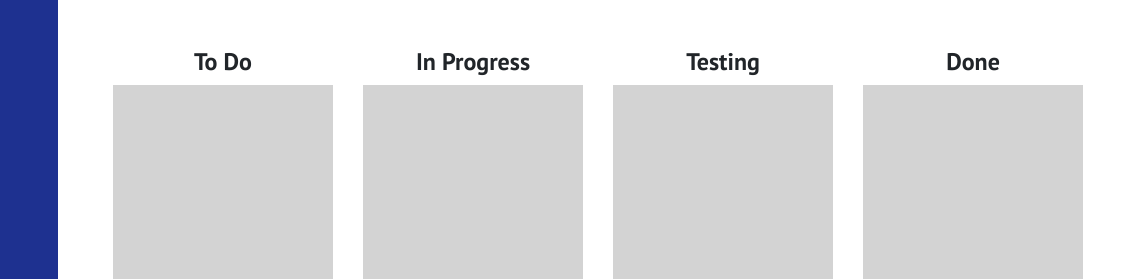
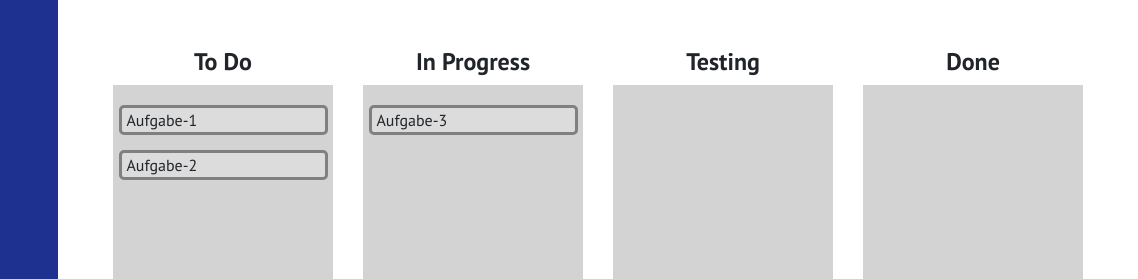
Before and after one commit to LukasVolgger/join, a plain HTML site: page html/board.html in a window 1280 px wide. Shown: the top 279 px of the page, 142-1280 px from the left. Drawn offline with nearby package versions, Linux system fonts and the light colour scheme; no server answers.

Commit message:
myCommit

```diff
--- a/html/board.html
+++ b/html/board.html
@@ -9,10 +9,12 @@
     <!-- Google Fonts Begin -->
     <link rel="preconnect" href="https://fonts.googleapis.com">
     <link rel="preconnect" href="https://fonts.gstatic.com" crossorigin>
-    <link href="https://fonts.googleapis.com/css2?family=PT+Sans:ital,wght@0,400;0,700;1,400;1,700&display=swap" rel="stylesheet">
+    <link href="https://fonts.googleapis.com/css2?family=PT+Sans:ital,wght@0,400;0,700;1,400;1,700&display=swap"
+        rel="stylesheet">
     <!-- Google Fonts End -->
     <!-- Bootstrap Begin -->
-    <link href="https://cdn.jsdelivr.net/npm/bootstrap@5.1.3/dist/css/bootstrap.min.css" rel="stylesheet" integrity="sha384-1BmE4kWBq78iYhFldvKuhfTAU6auU8tT94WrHftjDbrCEXSU1oBoqyl2QvZ6jIW3" crossorigin="anonymous">
+    <link href="https://cdn.jsdelivr.net/npm/bootstrap@5.1.3/dist/css/bootstrap.min.css" rel="stylesheet"
+        integrity="sha384-1BmE4kWBq78iYhFldvKuhfTAU6auU8tT94WrHftjDbrCEXSU1oBoqyl2QvZ6jIW3" crossorigin="anonymous">
     <!-- Bootstrap End -->
     <link rel="stylesheet" href="../styles/mainStyle.css">
     <link rel="stylesheet" href="../styles/sidebar.css">
@@ -24,7 +26,7 @@
     <script src="../scripts/board.js"></script>
 </head>
 
-<body onload="init()">
+<body onload="init(); updateHTML()">
     <div class="wrapper">
         <!-- Sidebar Begin -->
         <div w3-include-html="./sidebar.html"></div>
@@ -41,13 +43,17 @@
                             <div class="border-title">
                                 <h4> To Do</h4>
                             </div>
-                            <div class="border-content"></div>
+                            <div class="border-content" id="open" ondrop="moveTo('open')"
+                                ondragleave="removeHighLight('open')" ondragover="allowDrop(event); hightlight('open')">
+                            </div>
                         </div>
                         <div class="border-col">
                             <div class="border-title">
                                 <h4> In Progress</h4>
                             </div>
-                            <div class="border-content"></div>
+                            <div class="border-content" id="closed" ondrop="moveTo('closed')"
+                                ondragleave="removeHighLight('closed')"
+                                ondragover="allowDrop(event); hightlight('closed')"></div>
                         </div>
                         <div class="border-col">
                             <div class="border-title">
@@ -66,7 +72,7 @@
                 </div>
                 <!-- Unique content END -->
         </main>
-        </div>
+    </div>
 </body>
 
 </html>
--- a/scripts/board.js
+++ b/scripts/board.js
@@ -0,0 +1,65 @@
+let todos = [
+    {
+        'id': 0,
+        'title': 'Aufgabe-1',
+        'category': 'open'
+    },
+    {
+        'id': 1,
+        'title': 'Aufgabe-2',
+        'category': 'open'
+    },
+    {
+        'id': 2,
+        'title': 'Aufgabe-3',
+        'category': 'closed'
+    }
+];
+
+let currentDraggedElement;
+
+function updateHTML() {
+    let open = todos.filter(t => t['category'] == 'open');
+
+    document.getElementById('open').innerHTML = '';
+
+    for (let index = 0; index < open.length; index++) {
+        const element = open[index];
+        document.getElementById('open').innerHTML += gernerateTodoHTML(element);
+    }
+
+
+    let closed = todos.filter(t => t['category'] == 'closed');
+
+    document.getElementById('closed').innerHTML = '';
+
+    for (let index = 0; index < closed.length; index++) {
+        const element = closed[index];
+        document.getElementById('closed').innerHTML += gernerateTodoHTML(element);
+    }
+}
+
+function startDragging(id) {
+    currentDraggedElement = id;
+}
+
+function gernerateTodoHTML(element) {
+    return `<div draggable="true" ondragstart = "startDragging(${element['id']})" class="todo">${element['title']}</div>`;
+}
+
+function allowDrop(ev) {
+    ev.preventDefault();
+}
+
+function moveTo(category) {
+    todos[currentDraggedElement]['category'] = category;
+    updateHTML();
+}
+
+function hightlight(id) {
+    document.getElementById(id).classList.add('drag-area-highlight');
+}
+
+function removeHighLight(id) {
+    document.getElementById(id).classList.remove('drag-area-highlight');
+}
--- a/styles/board.css
+++ b/styles/board.css
@@ -22,4 +22,25 @@
 .border-content {
     background-color: lightgray;
     height: 100%;
+    padding-top: 5px;
 }
+
+/* Drag and Drop */
+
+.todo {
+    width: 95%;
+    border: 3px solid gray;
+    margin: 15px auto;
+    border-radius: 5px;
+    padding-left: 5px;
+    background-color: gainsboro;
+}
+
+.drag-area {
+    height: 200px;
+    background-color: lightgray;
+    border: 1px dotted black;
+    margin: 20px auto;
+    display: flex;
+    align-items: flex-start;
+}
```
